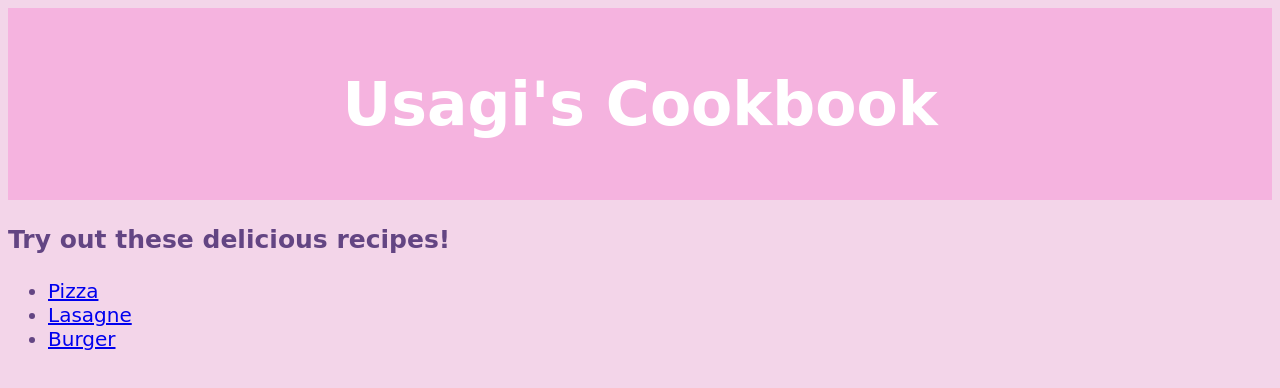
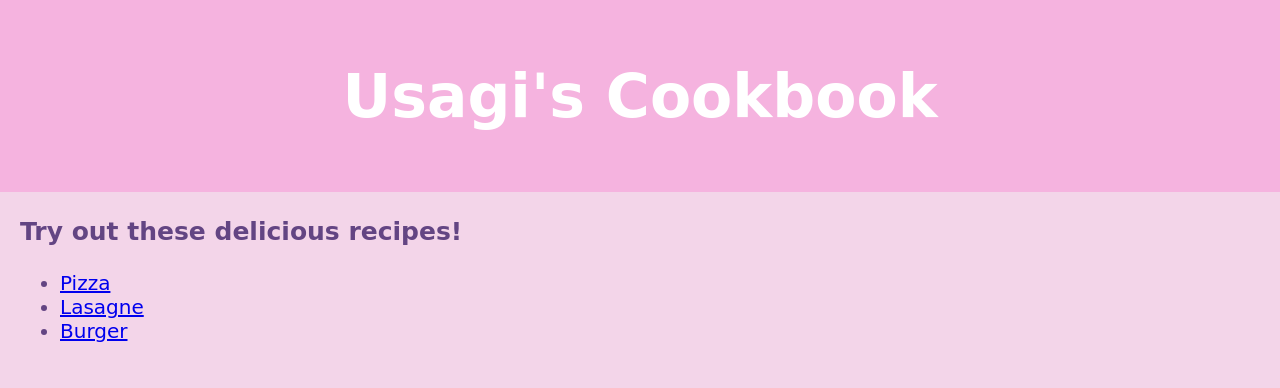
Before and after one commit to C0deBunny/Bunny-Cookbook, a plain HTML site: page index.html in a window 1280 px wide. Drawn offline with Linux system fonts and the light colour scheme.

Commit message:
Add box testing

```diff
--- a/index.html
+++ b/index.html
@@ -10,11 +10,17 @@
 
     <body>
     <header><h1>Usagi's Cookbook</h1></header>
+    <div class="text">
     <h3>Try out these delicious recipes!</h3>
+
     <ul class="links">
         <li><a href="./recipes/pizza.html" rel="noopener noreferrer">Pizza</a></li>
         <li><a href="./recipes/lasagne.html" rel="noopener noreferrer">Lasagne</a></li>
          <li><a href="./recipes/burger.html" rel="noopener noreferrer">Burger</a></li>
     </ul>
+
+    </div>
+
+    <div class="box"></div>
     </body>
 </html>
--- a/style.css
+++ b/style.css
@@ -21,6 +21,7 @@ body {
    background-color: #f3d5e9;
    color: rgb(99, 69, 131);
    font-family: cursive;
+   margin: 0px;
 }
 
 .links {
@@ -44,3 +45,7 @@ img {
   object-fit: cover;
   border-radius: 20px;
 }
+
+.text {
+  margin: 20px;
+}
```
Lines whose indentation alone changed are shown as unchanged.
